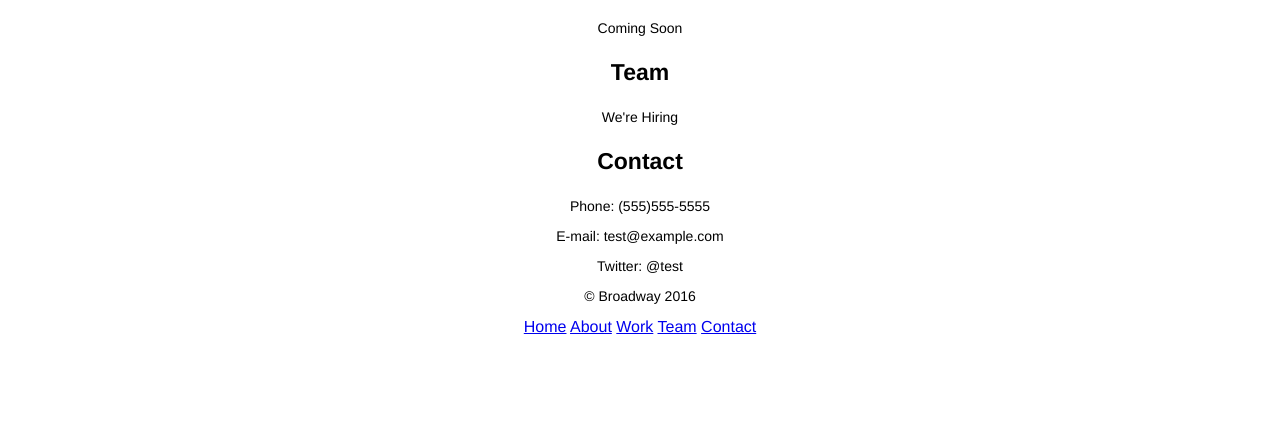
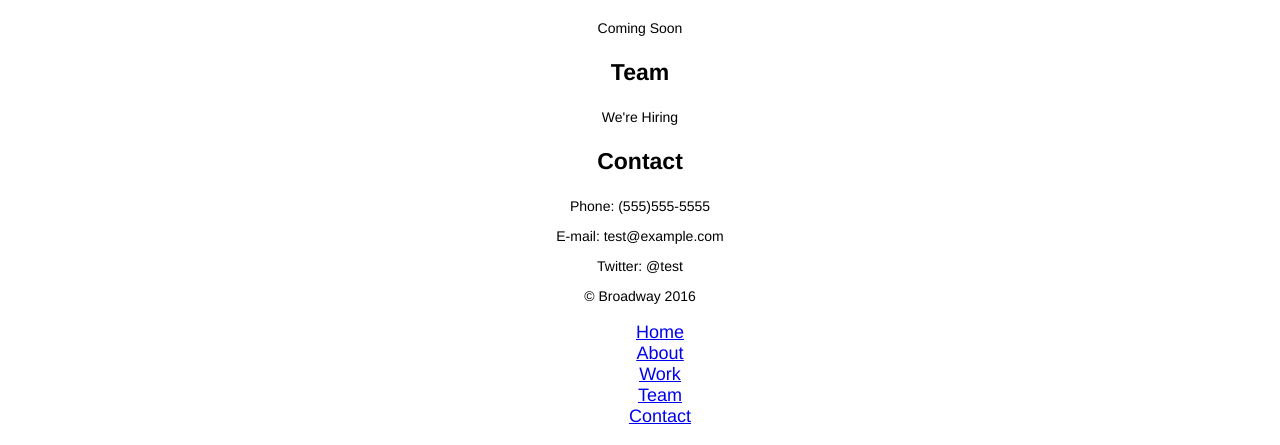
Before and after one commit to z3lindo/broadway, a plain HTML site: page index.html in a window 1280 px wide. Shown: the part 1726-2171 px from the top of the page. Before the commit the page ends 2070 px from the top, so only its background shows below. Drawn offline with Linux system fonts and the light colour scheme.

Commit message:
footer list

```diff
--- a/index.html
+++ b/index.html
@@ -57,6 +57,7 @@
 <!-- Info Section -->
 
 <div class="contact">
+
   <h3>Portfolio</h3>
 
   <p>Coming Soon</p>
@@ -77,11 +78,14 @@
 
 <div class="footer">
   <p>&copy; Broadway 2016</p>
-  <a href="#">Home</a>
-  <a href="#">About</a>
-  <a href="#">Work</a>
-  <a href="#">Team</a>
-  <a href="#">Contact</a>
+  <ul>
+    <li><a href="#">Home</a></li>
+    <li><a href="#">About</a></li>
+    <li><a href="#">Work</a></li>
+    <li><a href="#">Team</a></li>
+    <li><a href="#">Contact</a></li>
+  </ul>
+
 
 </div>
 
```
